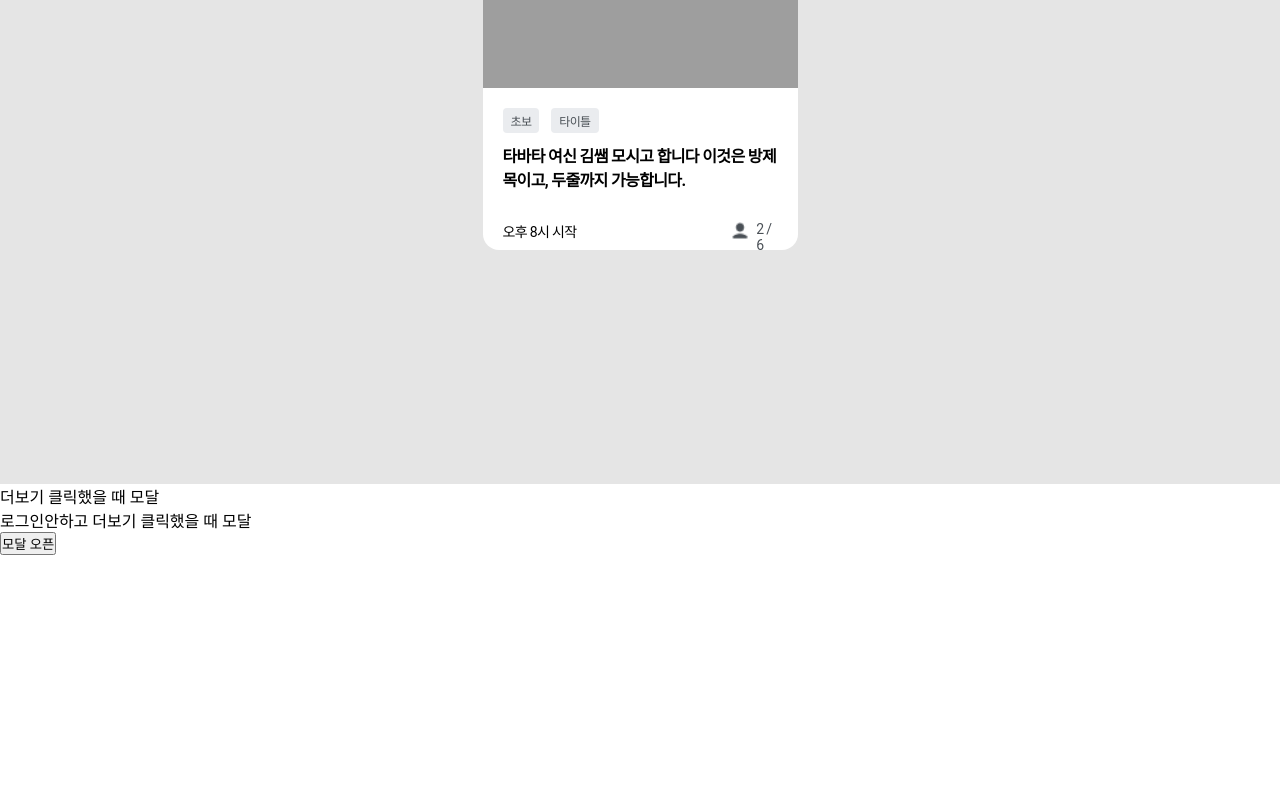
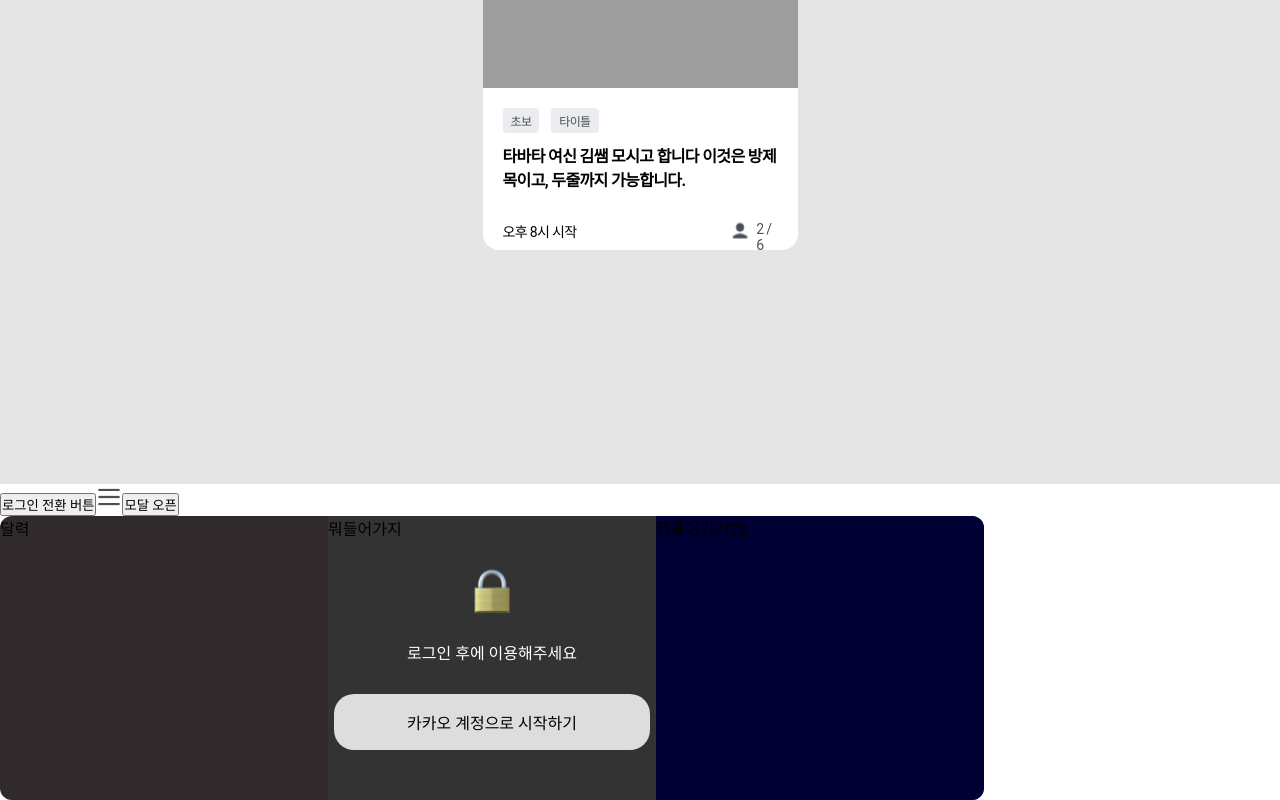
Before and after one commit to htgather/Team-htgather-frontend, a React (Create React App) app: page / in a window 1280 px wide. Shown: the part 380-1180 px from the top of the page. Before the commit the page ends 935 px from the top, so only its background shows below. Built offline with nearby package versions, Linux system fonts and the light colour scheme; grey boxes are pictures that could not be loaded.

Commit message:
더보기 모달창 및 메인 뷰 구현

```diff
--- a/src/components/MoreInfoModal.js
+++ b/src/components/MoreInfoModal.js
@@ -1,15 +1,200 @@
-import React from 'react';
+import React, { useState } from 'react';
 import styled from 'styled-components';
+import NotLoginMain from './NotLoginMain';
+import lock from '../Images/lock.png';
+import Close from '../Images/Close.png';
+import Icon_Menu from '../Images/Icon_Menu.png';
 
 const MoreInfoModal = () => {
+  const [isLogin, setIsLogin] = useState(true);
+  const [showModal, setShowModal] = useState(false);
+
+  const [nickname, setNickname] = useState('');
+
   // if (!isLogin)
+
+  const login = () => {
+    isLogin ? setIsLogin(false) : setIsLogin(true);
+  };
+
+  const openModal = () => {
+    setShowModal(true);
+  };
+
+  const closeModal = () => {
+    setShowModal(false);
+  };
+
+  const NicknameChange = (e) => {
+    setNickname(e.target.value);
+  };
+
+  const onClickNickname = () => {
+    if (nickname === '') {
+      window.alert('수정할 닉네임을 입력해주세요!');
+      return;
+    }
+    window.alert(nickname);
+    // dispatch(userActions.nickChangeFB(nickname))
+  };
 
   return (
     <React.Fragment>
-      <div>더보기 클릭했을 때 모달</div>
-      <div>로그인안하고 더보기 클릭했을 때 모달</div>
+      <NotLoginMain />
+      <img style={{ cursor: 'pointer' }} src={Icon_Menu} alt="menu" onClick={openModal} />
+      {showModal ? (
+        <>
+          <DIV>
+            <CloseBtn>
+              <img onClick={closeModal} src={Close} alt="closeBtn" />
+            </CloseBtn>
+            <TextWrap style={{ fontSize: '25px' }}>더보기</TextWrap>
+            <Line />
+            {isLogin ? (
+              <>
+                <TextWrap>닉네임</TextWrap>
+                <NickChange>
+                  <NickInput type="text" placeholder="닉네임을 입력해주세요" onChange={NicknameChange} />
+                  <NickBtn onClick={onClickNickname}>
+                    <p>수정하기</p>
+                  </NickBtn>
+                </NickChange>
+                <Line />
+                <TextWrap>고객 지원</TextWrap>
+                <div style={{ marginTop: '20px' }}>✍️홈트게더 이용 후기 남기기</div>
+                <div style={{ marginTop: '10px' }}>😱오류, 버그 신고하기</div>
+                <Line />
+                <LogOutBtn onClick={login}>로그아웃</LogOutBtn>
+              </>
+            ) : (
+              <Container>
+                <div>
+                  <img src={lock} width="48px" height="50px" />
+                </div>
+                <div style={{ marginTop: '20px' }}>로그인 후에 이용해주세요</div>
+                <LoginBtn onClick={login}>카카오 계정으로 시작하기</LoginBtn>
+              </Container>
+            )}
+          </DIV>
+        </>
+      ) : null}
     </React.Fragment>
   );
 };
 
+const DIV = styled.div`
+  /* background-color: #ddd; */
+
+  width: 400px;
+  height: 500px;
+  border-radius: 12px;
+  position: relative;
+  padding: 50px;
+  :before {
+    border-top: 0px solid;
+    border-left: 10px solid transparent;
+    border-right: 10px solid transparent;
+    border-bottom: 10px solid #fff;
+    content: '';
+    position: absolute;
+    top: -10px;
+    right: 100px;
+  }
+  :after {
+    border-top: 0px solid;
+    border-left: 10px solid transparent;
+    border-right: 10px solid transparent;
+    border-bottom: 10px solid #fff;
+    content: '';
+    position: absolute;
+    top: -10px;
+    right: 100px;
+  }
+  box-shadow: rgba(100, 100, 111, 0.2) 0px 5px 15px 0px;
+`;
+
+const Line = styled.div`
+  background-color: #eaecef;
+  width: 320px;
+  height: 1px;
+  margin: 30px auto 30px;
+`;
+
+const TextWrap = styled.div`
+  font-weight: bold;
+  margin-top: 15px;
+`;
+
+const NickChange = styled.div`
+  display: flex;
+  justify-content: space-evenly;
+  margin-top: 15px;
+`;
+
+const NickInput = styled.input`
+  width: 232px;
+  height: 40px;
+  padding: 10px;
+  border: 1px solid #f1f3f5;
+  background-color: #f1f3f5;
+  border-radius: 8px;
+  margin-right: 15px;
+  outline: none;
+`;
+
+const NickBtn = styled.div`
+  width: 80px;
+  height: 40px;
+  font-weight: bold;
+  border-radius: 8px;
+  background-color: #4a5056;
+  color: #fff;
+  font-size: 14px;
+  display: flex;
+  justify-content: center;
+  align-items: center;
+  cursor: pointer;
+`;
+
+const CloseBtn = styled.div`
+  width: 30px;
+  height: 30px;
+  position: absolute;
+  right: 28px;
+  top: 25px;
+  cursor: pointer;
+`;
+
+const LogOutBtn = styled.div`
+  width: 320px;
+  height: 48px;
+  border-radius: 12px;
+  border: 1px solid #aeb5bc;
+  color: #aeb5bc;
+  display: flex;
+  align-items: center;
+  justify-content: center;
+  font-size: 18px;
+  position: absolute;
+  bottom: 40px;
+  cursor: pointer;
+`;
+
+// 비로그인
+const Container = styled.div`
+  margin: 70px auto;
+  text-align: center;
+`;
+
+const LoginBtn = styled.div`
+  display: inline-flex;
+  justify-content: center;
+  align-items: center;
+  background-color: dimgray;
+  border-radius: 20px;
+  width: 316px;
+  height: 56px;
+  margin-top: 30px;
+  cursor: pointer;
+`;
 export default MoreInfoModal;
--- /dev/null
+++ b/src/components/NotLoginMain.js
@@ -0,0 +1,113 @@
+import React, { useState } from 'react';
+import styled from 'styled-components';
+import lock from '../Images/lock.png';
+
+const NotLoginMain = () => {
+  const [isLogin, setIsLogin] = useState(false);
+
+  const login = () => {
+    setIsLogin(!isLogin);
+  };
+
+  return (
+    <>
+      <button onClick={login}>로그인 전환 버튼</button>
+      <LoginDiv>
+        <Calendar
+          onClick={() => {
+            window.alert('클릭1');
+          }}
+        >
+          달력
+        </Calendar>
+        <Contents
+          onClick={() => {
+            window.alert('클릭2');
+          }}
+        >
+          뭐들어가지
+        </Contents>
+        <Unknown2
+          onClick={() => {
+            window.alert('클릭3');
+          }}
+        >
+          뭐들어가지22
+        </Unknown2>
+      </LoginDiv>
+      {isLogin ? (
+        ''
+      ) : (
+        <DIV>
+          <Container>
+            <div>
+              <img src={lock} width="48px" height="50px" />
+            </div>
+            <div style={{ marginTop: '20px', color: '#fff' }}>로그인 후에 이용해주세요</div>
+            <LoginBtn>카카오 계정으로 시작하기</LoginBtn>
+          </Container>
+        </DIV>
+      )}
+    </>
+  );
+};
+
+const DIV = styled.div`
+  width: 984px;
+  height: 284px;
+  background-color: rgba(0, 0, 0, 0.8);
+  display: flex;
+  justify-content: center;
+  align-items: center;
+  border-radius: 12px;
+  position: absolute;
+  z-index: 1;
+`;
+
+const LoginDiv = styled.div`
+  width: 984px;
+  height: 284px;
+  display: flex;
+  justify-content: space-between;
+  align-items: center;
+  position: absolute;
+  z-index: 1;
+`;
+
+const Contents = styled.div`
+  width: 328px;
+  height: 284px;
+`;
+const Calendar = styled.div`
+  width: 328px;
+  height: 284px;
+  background-color: #f2d2de;
+  border-top-left-radius: 12px;
+  border-bottom-left-radius: 12px;
+`;
+
+const Unknown2 = styled.div`
+  width: 328px;
+  height: 284px;
+  background-color: blue;
+  border-top-right-radius: 12px;
+  border-bottom-right-radius: 12px;
+`;
+
+const Container = styled.div`
+  margin: auto;
+  text-align: center;
+`;
+
+const LoginBtn = styled.div`
+  display: inline-flex;
+  justify-content: center;
+  align-items: center;
+  background-color: #ddd;
+  border-radius: 20px;
+  width: 316px;
+  height: 56px;
+  margin-top: 30px;
+`;
+
+export default NotLoginMain;
--- a/src/components/RoomClickModal.js
+++ b/src/components/RoomClickModal.js
@@ -53,19 +53,6 @@ const BackGround = styled.div`
   right: 0;
   background-color: rgba(0, 0, 0, 0.7);
   z-index: 0;
-  /* width: 100%;
-  height: 100vh;
-  background-color: rgba(000, 00, 00, 0.7);
-  z-index: 20;
-  position: fixed;
-  top: 0px;
-  left: 0px; */
-
-  & .modal__button {
-    position: absolute;
-    right: 20px;
-    cursor: pointer;
-  }
 `;
 
 const ModalContainer = styled.div`
@@ -78,7 +65,6 @@ const ModalContainer = styled.div`
   max-height: 80%;
   width: 20rem;
   height: 80%;
-  background: rgb(25, 31, 44);
   text-align: center;
 
   @media ${(props) => props.theme.device.MobileLandscape} {
@@ -100,8 +86,8 @@ const CloseBtn = styled.div`
   width: 30px;
   height: 30px;
   position: absolute;
-  right: 15px;
-  top: 15px;
+  right: 28px;
+  top: 25px;
   cursor: pointer;
 `;
 
```
Also changed, not shown: src/Images/Icon_Menu.png (added).
